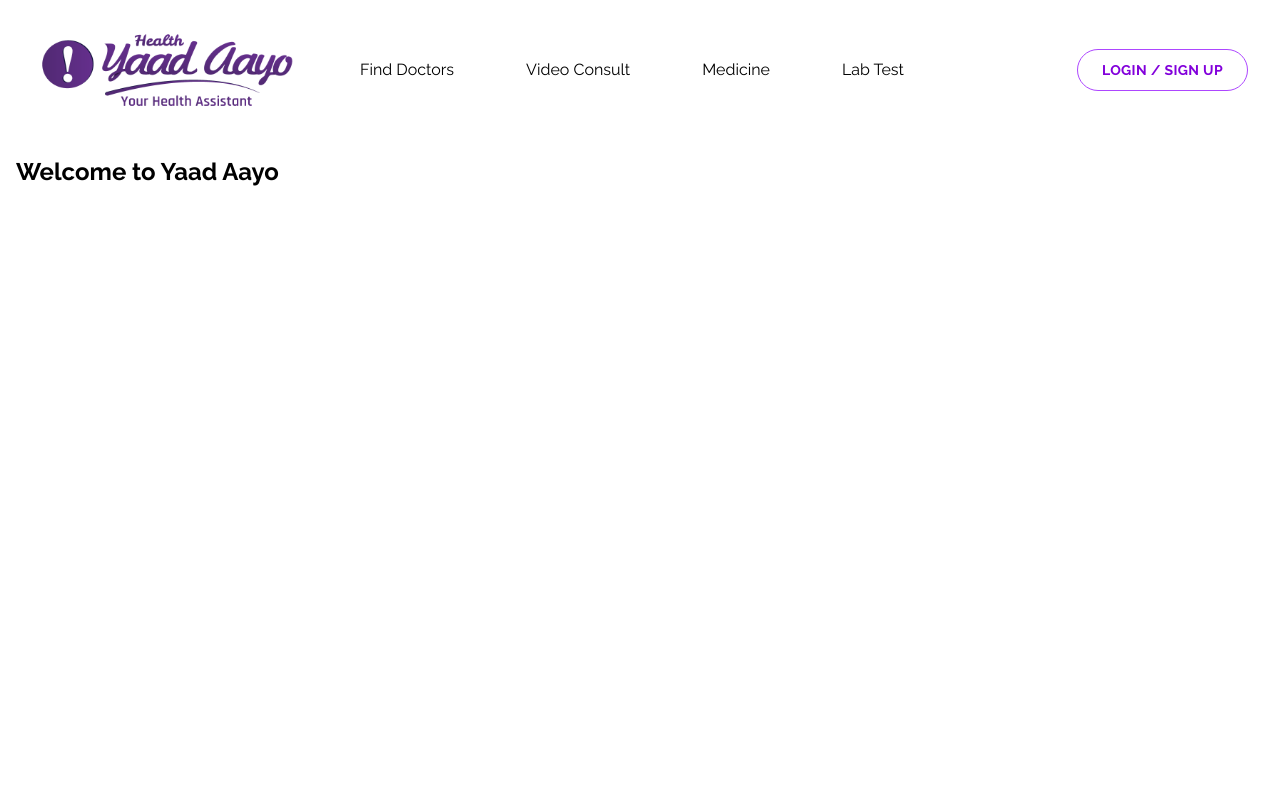
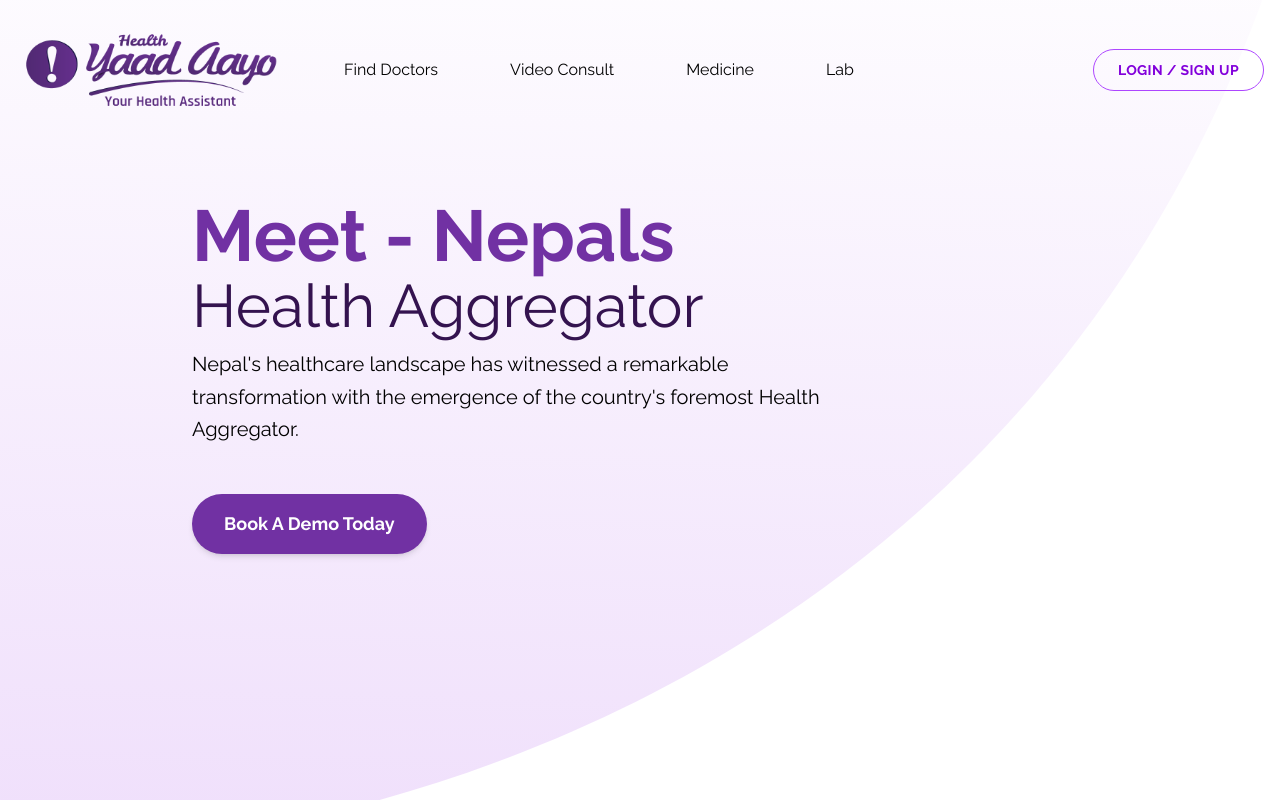
Before and after one commit to nikhilShakya7/NextJs-HealthYaadAyo_website, a Next.js app: page / in a window 1280 px wide. Built offline with nearby package versions, Linux system fonts and the light colour scheme.

Commit message:
`Refactor: Update header component, layout, and page components with various changes`

```diff
--- a/app/components/header.tsx
+++ b/app/components/header.tsx
@@ -7,14 +7,14 @@ import { FaBars, FaTimes } from "react-icons/fa";
 const Header = () => {
   const [isMenuOpen, setIsMenuOpen] = useState(false);
 
-  const navLinks = ["Find Doctors", "Video Consult", "Medicine", "Lab Test"];
+  const navLinks = ["Find Doctors", "Video Consult", "Medicine", "Lab"];
 
   const toggleMenu = () => {
     setIsMenuOpen(!isMenuOpen);
   };
 
   return (
-    <header className="flex items-center justify-between px-4 sm:px-8 py-4 relative top-0">
+    <header className="fixed top-0 left-0 w-full z-50 bg-transparent flex items-center justify-between px-4 py-4">
       <div className="flex items-center gap-4 sm:gap-8 px-2 my-4">
         <div className="w-40 sm:w-64">
           <Image
--- a/app/layout.tsx
+++ b/app/layout.tsx
@@ -8,7 +8,7 @@ import { Raleway } from "next/font/google";
 
 const raleway = Raleway({
   subsets: ["latin"],
-  weight: ["400", "700"], // You can include more weights if needed
+  weight: ["400", "700"],
   display: "swap",
 });
 export const metadata = {
--- a/app/page.tsx
+++ b/app/page.tsx
@@ -1,13 +1,45 @@
-// app/page.tsx
+"use client";
 
-"use client";
 export default function HomePage() {
   return (
-    <div>
-      <main className="p-4">
-        {/* Your main page content */}
-        <h1 className="text-2xl font-bold">Welcome to Yaad Aayo</h1>
-      </main>
+    <div
+      className="min-h-screen bg-cover bg-center"
+      style={{ backgroundImage: "url('/images/bg1.svg')" }}
+    >
+      <div className="relative min-h-screen overflow-hidden pt-30">
+        <div className="relative z-10 container mx-auto px-6 sm:px-8 md:px-10 lg:px-20 xl:px-32 py-20">
+          <div className="max-w-4xl mx-auto">
+            {/* Heading Line 1 */}
+            <h1 className="text-4xl sm:text-5xl md:text-6xl lg:text-7xl font-bold font-['Raleway'] text-[#7131A3] capitalize mb-1  sm:mb-1">
+              Meet - Nepals
+            </h1>
+
+            {/* Heading Line 2 */}
+            <h2 className="text-3xl sm:text-4xl md:text-5xl lg:text-6xl font-normal font-['Raleway'] text-[#34134F] capitalize mb-6 sm:mb-3">
+              Health Aggregator
+            </h2>
+
+            {/* Description */}
+            <p className="text-base sm:text-lg md:text-xl font-normal font-['Raleway'] text-black mb-8 sm:mb-12 max-w-2xl leading-relaxed">
+              Nepal's healthcare landscape has witnessed a remarkable
+              transformation with the emergence of the country's foremost Health
+              Aggregator.
+            </p>
+
+            {/* CTA Button */}
+            <button
+              className="px-6 py-3 sm:px-8 sm:py-4 rounded-full bg-[#7131A3]
+              text-white font-semibold text-base sm:text-lg
+              hover:bg-[#5a2580] transition-colors duration-300
+              focus:outline-none focus:ring-2 focus:ring-[#7131A3] focus:ring-opacity-50
+              active:bg-[#4a1d6a] shadow-md hover:shadow-lg cursor-pointer"
+              type="submit"
+            >
+              Book A Demo Today
+            </button>
+          </div>
+        </div>
+      </div>
     </div>
   );
 }
```
Also changed, not shown: public/images/bg1.svg (added), public/images/girlbg.png (added).
